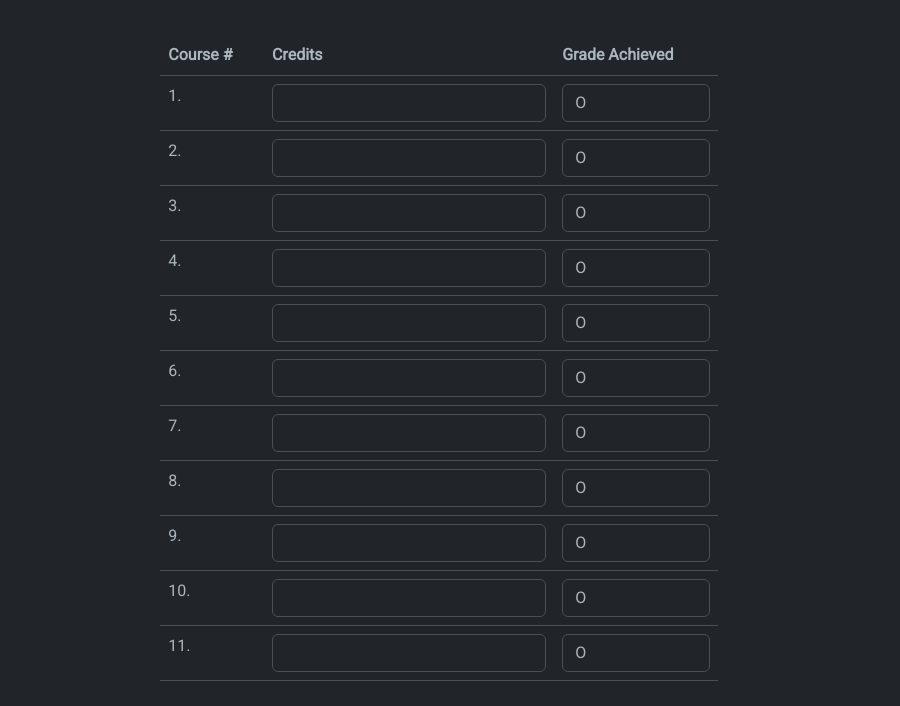
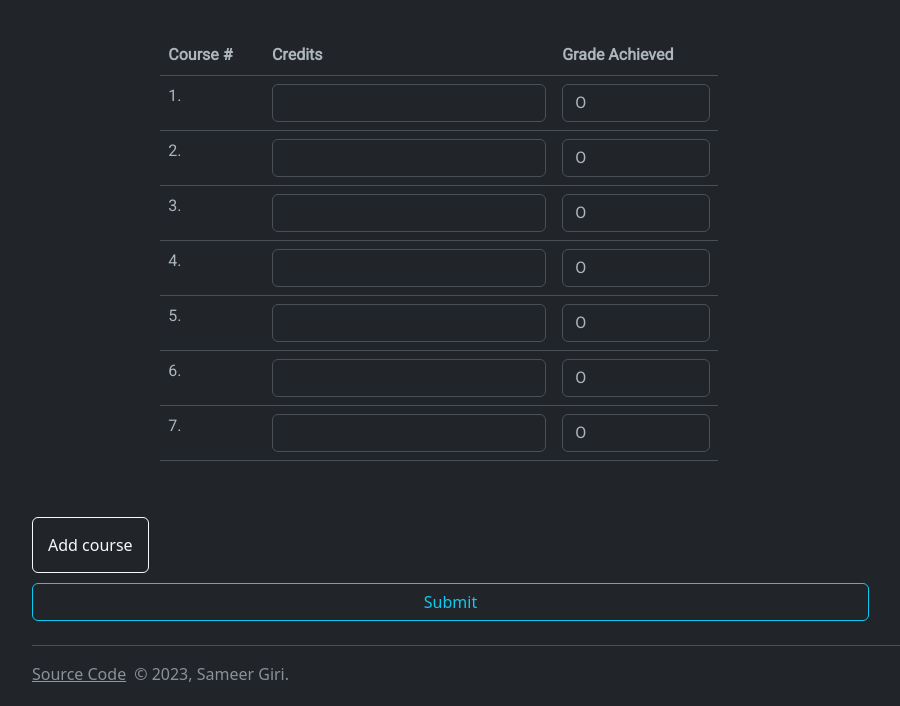
Before and after one commit to optimusam/srmgpa, a plain HTML site: page index.html in a window 1280 px wide. Shown: the part 94-800 px from the top of the page, without its empty margins (50-950 px from the left). Drawn offline with nearby package versions, Linux system fonts and the light colour scheme.

Commit message:
Update index.html
Removed extra Rows

```diff
--- a/index.html
+++ b/index.html
@@ -39,7 +39,7 @@
   <body>
     <div class="container-fluid">
       <h1 class="style">
-        SRM University<small class="text-muted">GPA Calculator</small>
+        SRM University<small class="text-muted"> GPA Calculator</small>
       </h1>
       <div class="hidden" id="result">
         <h2 id="result" class="text-center style">
@@ -89,7 +89,7 @@
                   <option>B+</option>
                   <option>B</option>
                   <option>C</option>
-                  <option>P</option>
+                  <option>W</option>
                   <option>F</option>
                   <option>Ab</option>
                   <option>I</option>
@@ -116,7 +116,7 @@
                   <option>B+</option>
                   <option>B</option>
                   <option>C</option>
-                  <option>P</option>
+                  <option>W</option>
                   <option>F</option>
                   <option>Ab</option>
                   <option>I</option>
@@ -143,7 +143,7 @@
                   <option>B+</option>
                   <option>B</option>
                   <option>C</option>
-                  <option>P</option>
+                  <option>W</option>
                   <option>F</option>
                   <option>Ab</option>
                   <option>I</option>
@@ -170,7 +170,7 @@
                   <option>B+</option>
                   <option>B</option>
                   <option>C</option>
-                  <option>P</option>
+                  <option>W</option>
                   <option>F</option>
                   <option>Ab</option>
                   <option>I</option>
@@ -197,7 +197,7 @@
                   <option>B+</option>
                   <option>B</option>
                   <option>C</option>
-                  <option>P</option>
+                  <option>W</option>
                   <option>F</option>
                   <option>Ab</option>
                   <option>I</option>
@@ -224,7 +224,7 @@
                   <option>B+</option>
                   <option>B</option>
                   <option>C</option>
-                  <option>P</option>
+                  <option>W</option>
                   <option>F</option>
                   <option>Ab</option>
                   <option>I</option>
@@ -251,7 +251,7 @@
                   <option>B+</option>
                   <option>B</option>
                   <option>C</option>
-                  <option>P</option>
+                  <option>W</option>
                   <option>F</option>
                   <option>Ab</option>
                   <option>I</option>
@@ -259,113 +259,6 @@
               </td>
             </tr>
 
-            <!-- Row 8 -->
-            <tr>
-              <td><label for="cr8">8.</label></td>
-              <td>
-                <input
-                  type="number"
-                  class="cred form-control"
-                  id="cr8"
-                  min="1"
-                />
-              </td>
-              <td>
-                <select class="opt form-control">
-                  <option>O</option>
-                  <option>A+</option>
-                  <option>A</option>
-                  <option>B+</option>
-                  <option>B</option>
-                  <option>C</option>
-                  <option>P</option>
-                  <option>F</option>
-                  <option>Ab</option>
-                  <option>I</option>
-                </select>
-              </td>
-            </tr>
-
-            <!-- Row 9 -->
-            <tr>
-              <td><label for="cr9">9.</label></td>
-              <td>
-                <input
-                  type="number"
-                  class="cred form-control"
-                  id="cr9"
-                  min="1"
-                />
-              </td>
-              <td>
-                <select class="opt form-control">
-                  <option>O</option>
-                  <option>A+</option>
-                  <option>A</option>
-                  <option>B+</option>
-                  <option>B</option>
-                  <option>C</option>
-                  <option>P</option>
-                  <option>F</option>
-                  <option>Ab</option>
-                  <option>I</option>
-                </select>
-              </td>
-            </tr>
-
-            <!-- Row 10 -->
-            <tr>
-              <td><label for="cr10">10.</label></td>
-              <td>
-                <input
-                  type="number"
-                  class="cred form-control"
-                  id="cr10"
-                  min="1"
-                />
-              </td>
-              <td>
-                <select class="opt form-control">
-                  <option>O</option>
-                  <option>A+</option>
-                  <option>A</option>
-                  <option>B+</option>
-                  <option>B</option>
-                  <option>C</option>
-                  <option>P</option>
-                  <option>F</option>
-                  <option>Ab</option>
-                  <option>I</option>
-                </select>
-              </td>
-            </tr>
-
-            <!-- Row 11 -->
-            <tr>
-              <td><label for="cr11">11.</label></td>
-              <td>
-                <input
-                  type="number"
-                  class="cred form-control"
-                  id="cr11"
-                  min="1"
-                />
-              </td>
-              <td>
-                <select class="opt form-control">
-                  <option>O</option>
-                  <option>A+</option>
-                  <option>A</option>
-                  <option>B+</option>
-                  <option>B</option>
-                  <option>C</option>
-                  <option>P</option>
-                  <option>F</option>
-                  <option>Ab</option>
-                  <option>I</option>
-                </select>
-              </td>
-            </tr>
           </table>
         </form>
         <button class="btn btn-outline-light" id="more">Add course</button>
```
